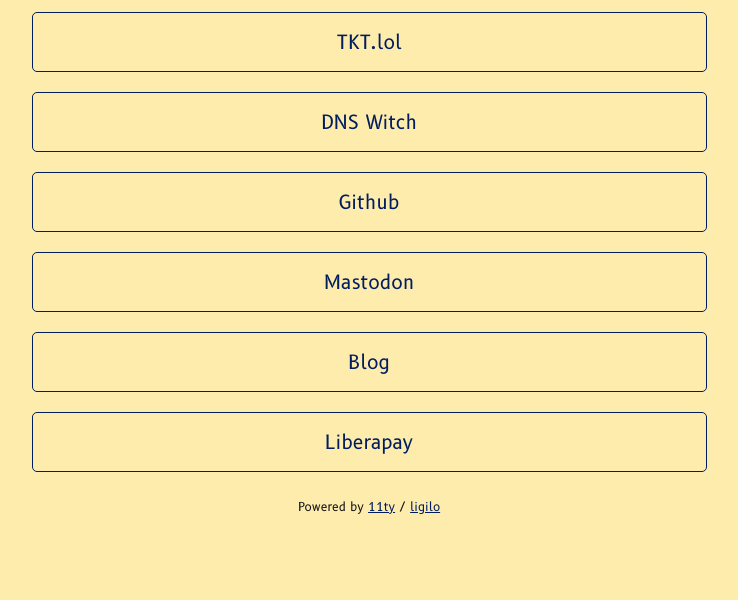
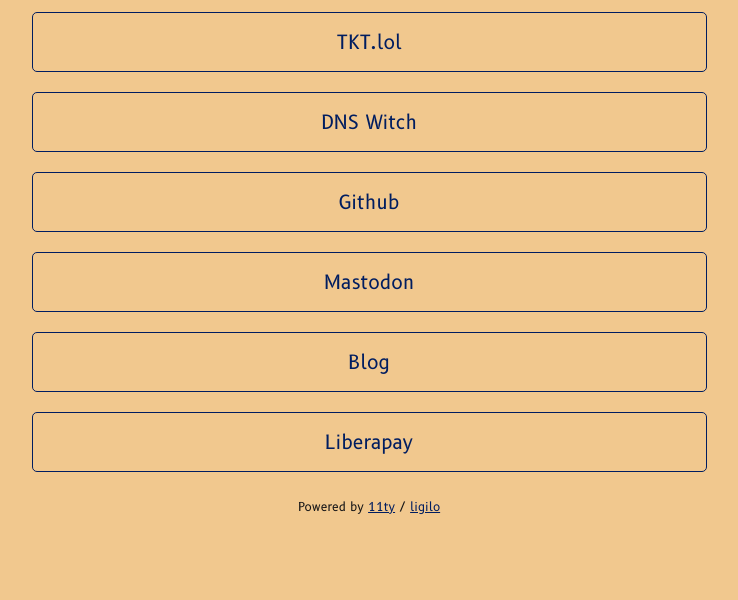
Before and after one commit to juin-en-anglais/11ty-ligilo, an Eleventy site: page src/index.md in a window 1280 px wide. Shown: the part 200-800 px from the top of the page, without its empty margins (271-1009 px from the left). Built offline with nearby package versions, Linux system fonts and the light colour scheme; Eleventy itself is replaced by a stand-in of ours; files that its build step writes are made by us from their sources.

Commit message:
update style

```diff
--- a/src/css/style.css
+++ b/src/css/style.css
@@ -22,7 +22,7 @@
 }
 
 body{
-    background-color: var(--medium-champagne);
+    background-color: var(--pale-gold-memoji17);
     color: var(--royal-blue-dark);
 }
 
@@ -81,7 +81,7 @@
     margin-bottom: 20px;
     padding: 17px;
 
-    background-color: var(--medium-champagne);
+    background-color: var(--pale-gold-memoji17);
     color:var(--royal-blue-dark);
 
     font-family: var(--font);
@@ -100,5 +100,5 @@
 
 .link:hover{
     background-color: var(--royal-blue-dark);
-    color: var(--medium-champagne);
+    color: var(--pale-gold-memoji17);
 }
```
